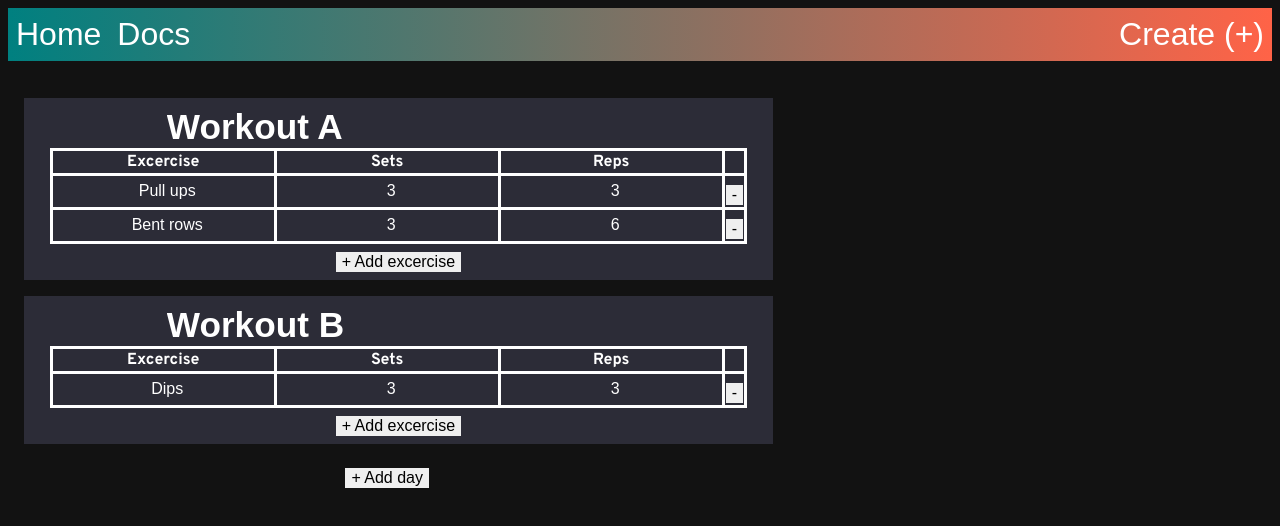
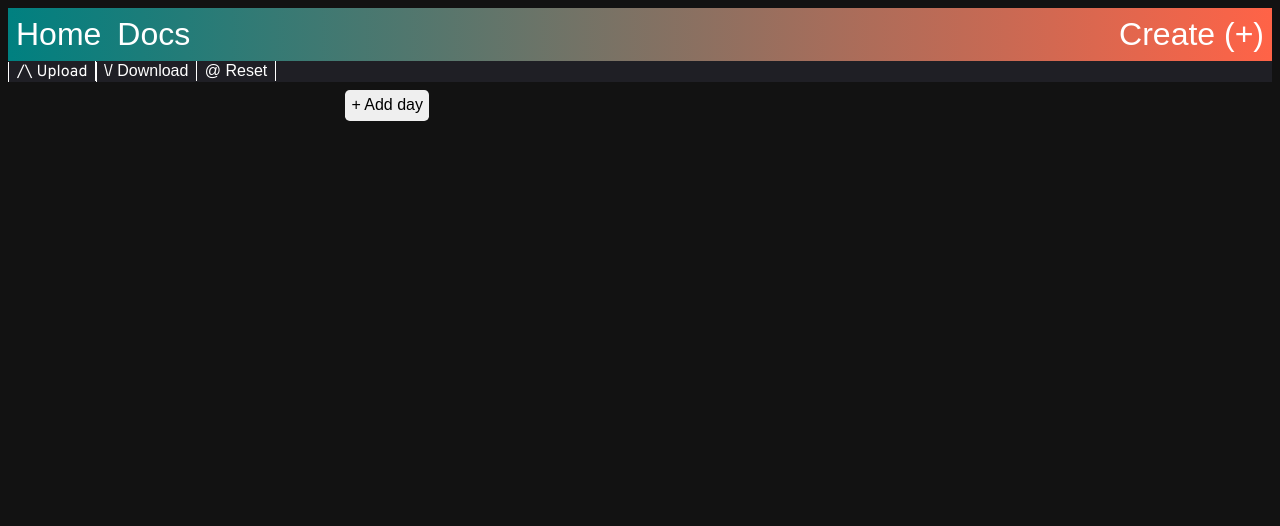
Before and after one commit to trublesomeban/trening-planner, an Angular app: page /editor in a window 1280 px wide. Shown: the top 526 px of the page. Built offline with nearby package versions, Linux system fonts and the light colour scheme.

Commit message:
Upload/Download functionality, etc.

```diff
--- a/package.json
+++ b/package.json
@@ -18,6 +18,7 @@
     "@angular/platform-browser": "^18.2.0",
     "@angular/platform-browser-dynamic": "^18.2.0",
     "@angular/router": "^18.2.0",
+    "file-saver": "^2.0.5",
     "rxjs": "~7.8.0",
     "tslib": "^2.3.0",
     "zone.js": "~0.14.10"
@@ -26,6 +27,7 @@
     "@angular-devkit/build-angular": "^18.2.3",
     "@angular/cli": "^18.2.3",
     "@angular/compiler-cli": "^18.2.0",
+    "@types/file-saver": "^2.0.7",
     "@types/jasmine": "~5.1.0",
     "jasmine-core": "~5.2.0",
     "karma": "~6.4.0",
--- a/src/app/editor/editor.component.html
+++ b/src/app/editor/editor.component.html
@@ -1 +1,2 @@
+<editor-toolbar></editor-toolbar>
 <editor-training-day></editor-training-day>
--- a/src/app/editor/editor.component.ts
+++ b/src/app/editor/editor.component.ts
@@ -1,10 +1,11 @@
 import { Component } from '@angular/core';
 import { TrainingDayComponent } from "./training-day/training-day.component";
+import { ToolbarComponent } from "./toolbar/toolbar.component";
 
 @Component({
   selector: 'app-editor',
   standalone: true,
-  imports: [TrainingDayComponent],
+  imports: [TrainingDayComponent, ToolbarComponent],
   templateUrl: './editor.component.html',
   styleUrl: './editor.component.scss'
 })
--- /dev/null
+++ b/src/app/editor/toolbar/toolbar.component.html
@@ -0,0 +1,13 @@
+<div class="editor-toolbar">
+  <input
+  id="upload-btn"
+    accept=".json"
+    type="file"
+    class="file-upload"
+    (change)="load($event)"
+    hidden
+  />
+  <label class="toolbar-btn" for="upload-btn">/\ Upload</label>
+  <button class="toolbar-btn" (click)="download()">\/ Download</button>
+  <button class="toolbar-btn">&#64; Reset</button>
+</div>
--- /dev/null
+++ b/src/app/editor/toolbar/toolbar.component.scss
@@ -0,0 +1,25 @@
+.editor-toolbar {
+  background-color: var(--off-bg);
+}
+
+.toolbar-btn {
+  padding-left: 0.5rem;
+  padding-right: 0.5rem;
+  font-size: 1rem;
+  border: none;
+  border-left: solid 0.1rem white;
+  border-right: solid 0.1rem white;
+  margin-right: -0.1rem;
+  color: white;
+  background-color: transparent;
+}
+
+.toolbar-btn:hover {
+  color: black;
+  background-color: white;
+}
+
+button:hover {
+  color: black;
+  background-color: white;
+}
--- /dev/null
+++ b/src/app/editor/toolbar/toolbar.component.ts
@@ -0,0 +1,32 @@
+import { Component, inject } from '@angular/core';
+import { TrainingDayService } from '../../services/trainingDay.service';
+import { saveAs } from 'file-saver';
+import { TrainingDay } from '../../models/trainingDay';
+
+@Component({
+  selector: 'editor-toolbar',
+  standalone: true,
+  imports: [],
+  templateUrl: './toolbar.component.html',
+  styleUrl: './toolbar.component.scss'
+})
+export class ToolbarComponent {
+  excerciseService = inject(TrainingDayService);
+  download() {
+    const plan = JSON.stringify(this.excerciseService.getDays());
+    const blob = new Blob([plan], { type: 'application/json' })
+    saveAs(blob, "training-plan.json")
+  }
+  load(event: Event) {
+    const element = event.currentTarget as HTMLInputElement
+    let files = element.files
+    if (files) {
+      const file = files[0]
+      const text = file.text().then((text) => {
+        const plan: TrainingDay[] = JSON.parse(text);
+        this.excerciseService.updatePlan(plan);
+        this.excerciseService.updated.emit();
+      }).catch(e => console.log(e))
+    }
+  }
+}
--- a/src/app/editor/training-day/training-day.component.html
+++ b/src/app/editor/training-day/training-day.component.html
@@ -1,11 +1,10 @@
-<input type="text" /><br />
 @for (day of trainingDays; track $index; let id = $index;) {
 <div class="training-day">
   <input
     class="day-name"
     (input)="updateDay(id, getValue($event))"
     [value]="day.name"
-  />
+  /><button (click)="removeDay(id)" class="del-day-btn">-</button>
   <table>
     <tr>
       <th>Excercise</th>
@@ -32,16 +31,18 @@
           [value]="excercise.reps"
         />
       </td>
-      <td><button (click)="removeExcercise(id, ie)">-</button></td>
+      <td style="border: none">
+        <button (click)="removeExcercise(id, ie)" class="del-btn">-</button>
+      </td>
     </tr>
 
     }
   </table>
   <div style="display: grid">
-    <button (click)="addExcercise(id)">+ Add excercise</button>
+    <button (click)="addExcercise(id)" class="add-btn">+ Add excercise</button>
   </div>
 </div>
 }
 <div style="display: grid; margin-left: -40%">
-  <button (click)="addDay()">+ Add day</button>
+  <button (click)="addDay()" class="add-btn">+ Add day</button>
 </div>
--- a/src/app/editor/training-day/training-day.component.scss
+++ b/src/app/editor/training-day/training-day.component.scss
@@ -25,15 +25,14 @@
   padding: 0.5rem;
   margin: 1rem;
   margin-right: 39.5%;
+  border-radius: 0.3rem;
 }
 
 table {
   border-collapse: collapse;
-  border: 0.2rem solid white;
-
   td,
   th {
-    border: 0.2rem solid white;
+    border: 0.15rem solid white;
   }
 }
 
@@ -45,17 +44,42 @@
   margin-left: 0.5rem;
   border: none;
 }
+
 .day-name {
   text-align: left;
   font-size: 2.2rem;
   font-weight: bold;
+  width: fit-content(25%);
 }
 
 textarea:focus,
 input:focus {
   outline: none;
+  text-decoration: underline;
 }
-
 div {
   justify-items: center;
 }
+
+.add-btn {
+  padding: 0.4rem;
+  border-radius: 0.3rem;
+}
+
+.del-btn {
+  margin-top: 0;
+  margin-left: 0.2rem;
+  padding: 0rem;
+  padding-left: 0.4rem;
+  padding-right: 0.4rem;
+  border-radius: 0.3rem;
+}
+
+.del-day-btn {
+  font-size: 1.5rem;
+  margin-top: 0;
+  padding: 0rem;
+  padding-left: 0.6rem;
+  padding-right: 0.6rem;
+  border-radius: 0.3rem;
+}
--- a/src/app/editor/training-day/training-day.component.ts
+++ b/src/app/editor/training-day/training-day.component.ts
@@ -1,5 +1,5 @@
-import { Component, ComponentRef, inject, OnInit, ViewContainerRef } from '@angular/core';
-import { CommonModule, NgComponentOutlet, NgFor } from '@angular/common';
+import { Component, inject, OnInit } from '@angular/core';
+import { CommonModule, NgComponentOutlet } from '@angular/common';
 import { TrainingDay } from '../../models/trainingDay';
 import { TrainingDayService } from '../../services/trainingDay.service';
 
@@ -19,26 +19,36 @@
   tExcercise = 0;
   ngOnInit(): void {
     this.trainingDays = this.excerciseService.getDays();
+    this.excerciseService.updated.subscribe(() => {
+      this.updateDays();
+    })
+  }
+  updateDays(): void {
+    this.trainingDays = this.excerciseService.getDays();
   }
   addDay(): void {
     this.excerciseService.addDay();
-    this.trainingDays = this.excerciseService.getDays();
+    this.updateDays();
   };
   updateDay(day: number, value: string): void {
     this.excerciseService.updateDay(day, value);
-    this.trainingDays = this.excerciseService.getDays();
+    this.updateDays();
   }
   addExcercise(day: number): void {
     this.excerciseService.addExcercise(day);
-    this.trainingDays = this.excerciseService.getDays();
+    this.updateDays();
   };
   updateExcercise(day: number, excercise: number, id: string, value: string): void {
     this.excerciseService.updateExcercise(day, excercise, id as ("name" | "sets" | "reps"), value);
-    this.trainingDays = this.excerciseService.getDays();
+    this.updateDays();
   }
   removeExcercise(day: number, excercise: number): void {
     this.excerciseService.removeExcercise(day, excercise);
-    this.trainingDays = this.excerciseService.getDays();
+    this.updateDays();
+  }
+  removeDay(day: number): void {
+    this.excerciseService.removeDay(day);
+    this.updateDays();
   }
   getValue(event: Event): string {
     return (event.target as HTMLInputElement).value;
--- a/src/app/home/home.component.html
+++ b/src/app/home/home.component.html
@@ -2,5 +2,20 @@
   <div class="name">TREN.ing</div>
   <div class="textbox">
     The best training log app on the market, 100% money free and drug free!
+    <br />
+    This is a service that provides training plan editing tools, as well as
+    workout logging tools at no additional cost to the user.
+    <br />
+    This service DOES NOT provide:
+    <ul>
+      <li>Trenbolone Acetate 200ml 30mg/ml - 49.99$</li>
+      <li>Trenbolone Acetate 400ml 30mg/ml - 89.99$</li>
+      <li>Anavar x60 (30mg) - 20.99$</li>
+      <li>Anavar XXL x360 (30mg) - 59.99</li>
+    </ul>
+    None of the above are sold through our websote. They cannot be
+    purchased from our nonexistent storefront for the specified prices.<br />
+    There is no discount for returning customers, which we do not have, since we
+    do not have any customers.
   </div>
 </div>
--- a/src/app/services/trainingDay.service.ts
+++ b/src/app/services/trainingDay.service.ts
@@ -1,4 +1,4 @@
-import { Injectable } from '@angular/core';
+import { EventEmitter, Injectable, Output, output } from '@angular/core';
 import { TrainingDay } from '../models/trainingDay';
 import { Excercise } from '../models/excercise';
 
@@ -6,35 +6,35 @@
   providedIn: 'root'
 })
 export class TrainingDayService {
-  days: TrainingDay[] = [
-    {
-      name: "Workout A",
-      excercises: [{ name: "Pull ups", sets: 3, reps: 3 }, { name: "Bent rows", sets: 3, reps: 6 }],
-    },
-    {
-      name: "Workout B",
-      excercises: [{ name: "Dips", sets: 3, reps: 3 }]
-    }
-  ]
+  @Output() updated = new EventEmitter<void>();
+  days: TrainingDay[] = []
+  updatePlan(days: TrainingDay[]): void {
+    this.days = days;
+  }
   getDays(): TrainingDay[] {
-    return this.days
+    return this.days;
   }
   addDay(): void {
     this.days.push({ name: "Training Day", excercises: [{ name: "", sets: 0, reps: 0 }] })
   }
   addExcercise(day: number): void {
-    this.days[day].excercises.push({ name: "", sets: 0, reps: 0 })
+    this.days[day].excercises.push({ name: "", sets: 0, reps: 0 });
   }
   updateExcercise(day: number, excercise: number, name: "name" | "sets" | "reps", value: string): void {
-    (this.days[day].excercises[excercise] as Excercise)[name] = value
+    (this.days[day].excercises[excercise] as Excercise)[name] = value;
   }
   removeExcercise(day: number, excercise: number) {
-    const before = this.days[day].excercises.slice(0, excercise)
-    const after = this.days[day].excercises.slice(excercise + 1)
-    this.days[day].excercises = before.concat(after)
+    const before = this.days[day].excercises.slice(0, excercise);
+    const after = this.days[day].excercises.slice(excercise + 1);
+    this.days[day].excercises = before.concat(after);
+  }
+  removeDay(day: number) {
+    const before = this.days.slice(0, day);
+    const after = this.days.slice(day + 1);
+    this.days = before.concat(after);
   }
   updateDay(day: number, value: string): void {
-    this.days[day].name = value
+    this.days[day].name = value;
   }
   constructor() { }
 }
--- a/src/styles.scss
+++ b/src/styles.scss
@@ -1,7 +1,7 @@
 @import url("https://fonts.googleapis.com/css2?family=Overpass:ital,wght@0,100..900;1,100..900&display=swap");
 :root {
     --brand-gradient: linear-gradient(0.25turn, teal, tomato);
-    --off-bg: #2c2c37;
+    --off-bg: #1f1f25;
     font-family: 'Overpass';
     background-color: #121212;
     color: white;
```
Also changed, not shown: 2 other files (tests, documents, lock files or other folders).
